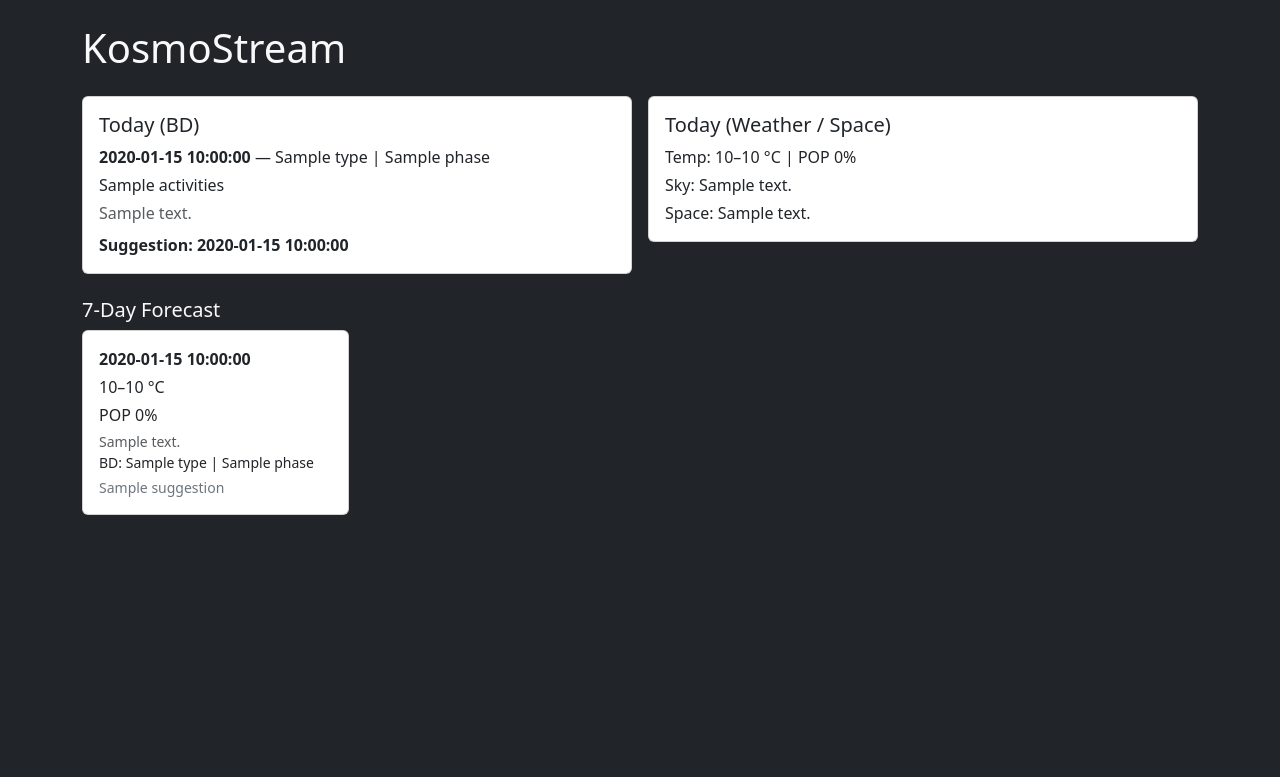
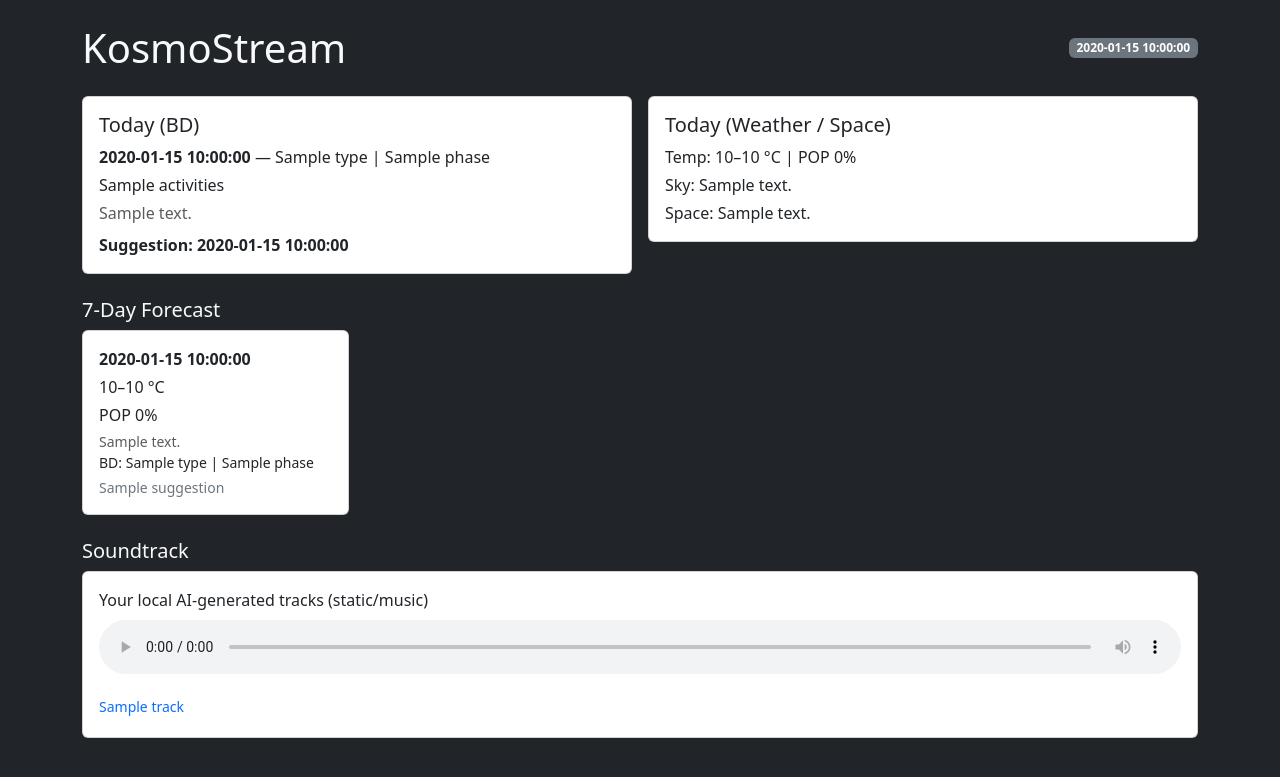
Before and after one commit to fpc26/KosmoStream, a Flask app: template templates/index.html in a window 1280 px wide. Shown: the top 777 px of the page. Run offline with Flask 3, Linux system fonts and the light colour scheme; the template is opened without the code that fills it: most values are stand-ins (such as "Sample title", 1, 10 or a date in 2020).

Commit message:
Adding my own music tracks, updates to the app.

```diff
--- a/app.py
+++ b/app.py
@@ -1,6 +1,39 @@
-from flask import Flask, render_template, jsonify
+import os
 import datetime
+from pathlib import Path
+from flask import Flask, render_template, jsonify, request
 from db import get_db, init_db
+
+
+# ---- TTS setup ----
+TTS_ENABLED = os.getenv("TTS_ENABLED", "false").lower() in {"1", "true", "yes", "on"}
+TTS_VOICE = os.getenv("TTS_VOICE", "male").lower()
+
+tts_engine = None
+try:
+    import pyttsx3  # type: ignore
+
+    tts_engine = pyttsx3.init()
+    if TTS_VOICE == "male":
+        # Try to pick a male-ish voice; fallback to default.
+        for voice in tts_engine.getProperty("voices"):
+            if "male" in voice.name.lower() or "en" in voice.name.lower():
+                tts_engine.setProperty("voice", voice.id)
+                break
+except Exception:
+    tts_engine = None  # Degrade gracefully if TTS is unavailable.
+
+
+def announce(text):
+    """Speak text if TTS is enabled and engine is available."""
+    if not TTS_ENABLED or not tts_engine or not text:
+        return
+    try:
+        tts_engine.say(text)
+        tts_engine.runAndWait()
+    except Exception:
+        # Silence any runtime TTS failures to avoid breaking the app path.
+        pass
 
 
 def build_suggestion(bd_entry, wx_entry, space_entry):
@@ -57,7 +90,9 @@ app = Flask(__name__)
 
 @app.route("/")
 def index():
-    today = datetime.date.today().isoformat()
+    # Allow optional ?date=YYYY-MM-DD override for testing/future previews.
+    override_date = request.args.get("date")
+    today = override_date or datetime.date.today().isoformat()
     conn = get_db()
     bd_row = conn.execute("SELECT * FROM bd_calendar WHERE date=?", (today,)).fetchone()
     wx_row = conn.execute("SELECT * FROM weather_daily WHERE date=?", (today,)).fetchone()
@@ -91,6 +126,29 @@ def index():
 
     today_suggestion = build_suggestion(bd, wx, space)
     alerts = collect_alerts(bd, wx, space)
+
+    # Gather soundtrack files (static/music/*)
+    music_dir = Path("static/music")
+    soundtrack = []
+    if music_dir.exists():
+        for p in sorted(music_dir.iterdir()):
+            if p.suffix.lower() in {".mp3", ".wav", ".ogg", ".m4a"}:
+                soundtrack.append(p.name)
+
+    # Trigger a concise TTS announcement when enabled.
+    summary_parts = []
+    if bd:
+        summary_parts.append(f"Biodynamic {bd.get('type', '')} day, phase {bd.get('phase', '')}.")
+    if wx:
+        pop_pct = int(((wx.get("pop") or 0) * 100))
+        summary_parts.append(
+            f"Weather: {wx.get('description', 'n/a')}, high {wx.get('temp_max', 'n/a')} C, rain chance {pop_pct} percent."
+        )
+    if space and space.get("kp_now") is not None:
+        summary_parts.append(f"Space weather Kp {space['kp_now']}.")
+    if today_suggestion:
+        summary_parts.append(today_suggestion)
+    announce(" ".join(summary_parts))
     conn.close()
     return render_template(
         "index.html",
@@ -100,6 +158,8 @@ def index():
         forecast=enriched_forecast,
         today_suggestion=today_suggestion,
         alerts=alerts,
+        soundtrack=soundtrack,
+        current_date=today,
     )
 
 @app.route("/api/status")
--- a/templates/index.html
+++ b/templates/index.html
@@ -7,7 +7,10 @@
 </head>
 <body class="bg-dark text-light">
 <div class="container py-4">
-  <h1 class="mb-4">KosmoStream</h1>
+  <div class="d-flex align-items-center justify-content-between mb-4">
+    <h1 class="mb-0">KosmoStream</h1>
+    <span class="badge bg-secondary">{{ current_date }}</span>
+  </div>
 
   {% if alerts and alerts|length > 0 %}
     <div class="mb-3">
@@ -76,6 +79,28 @@
       {% endfor %}
     </div>
   </div>
+
+  {% if soundtrack and soundtrack|length > 0 %}
+  <div class="mt-4">
+    <h5>Soundtrack</h5>
+    <div class="card text-dark">
+      <div class="card-body">
+        <p class="mb-2">Your local AI-generated tracks (static/music)</p>
+        <audio id="ks-audio" controls loop class="w-100 mb-3">
+          <source src="{{ url_for('static', filename='music/' + soundtrack[0]) }}">
+          Your browser does not support the audio element.
+        </audio>
+        <ul class="list-unstyled small mb-0" id="ks-playlist">
+          {% for track in soundtrack %}
+          <li class="mb-1">
+            <a href="{{ url_for('static', filename='music/' + track) }}" class="text-decoration-none">{{ track }}</a>
+          </li>
+          {% endfor %}
+        </ul>
+      </div>
+    </div>
+  </div>
+  {% endif %}
 </div>
 </body>
 </html>
```
Also changed, not shown: 5 other files.
